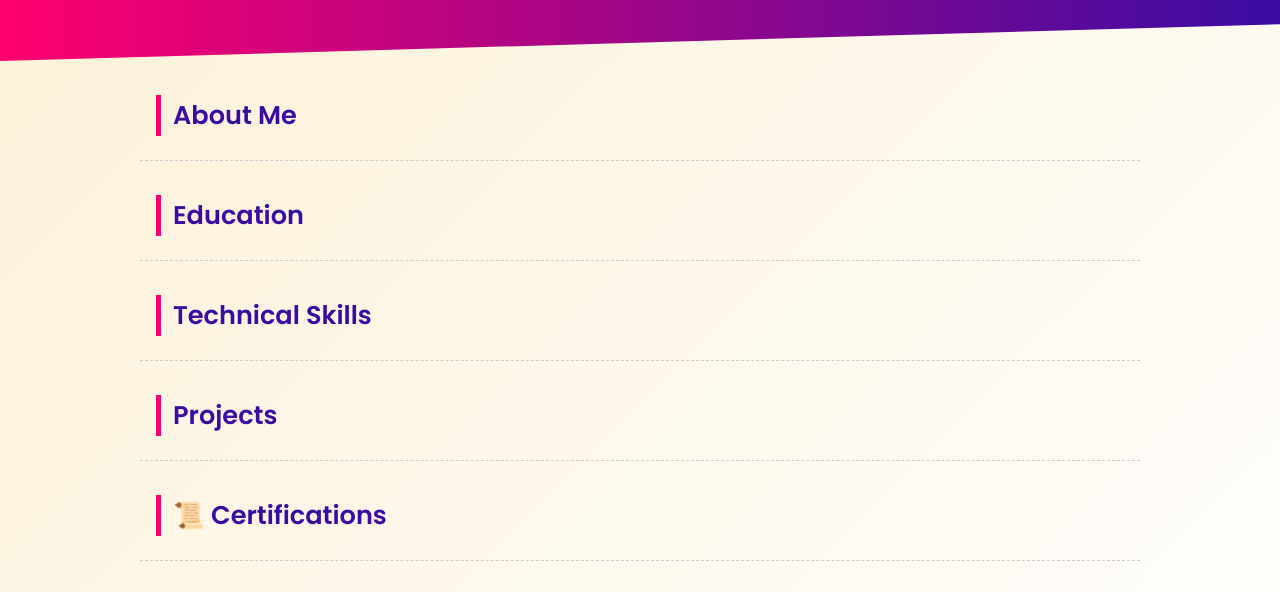
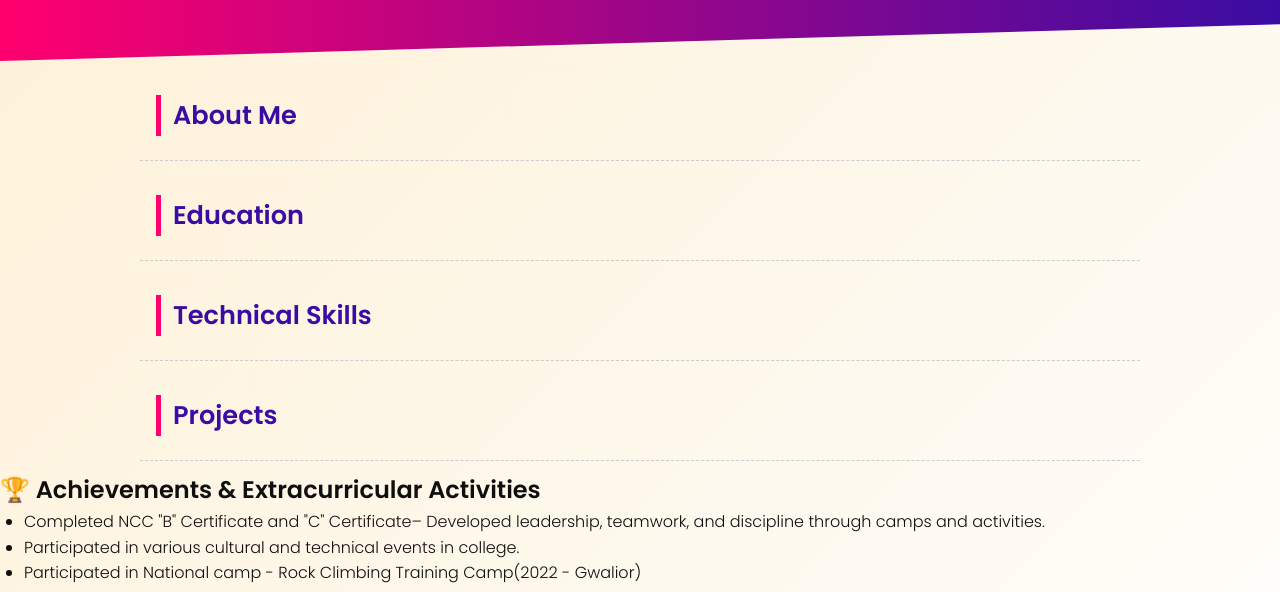
Before and after one commit to chanchal276/Portfolio, a plain HTML site: page index.html in a window 1280 px wide. Shown: the part 185-777 px from the top of the page. Drawn offline with Linux system fonts and the light colour scheme.

```diff
--- a/index.html
+++ b/index.html
@@ -198,6 +198,17 @@
     </div>
   </div>
 
+  <!--achivements-->
+  <section class="achievements">
+  <h2>🏆 Achievements & Extracurricular Activities</h2>
+  <ul>
+    <li>Completed NCC "B" Certificate and "C" Certificate– Developed leadership, teamwork, and discipline through camps and activities.</li>
+    <li>Participated in various cultural and technical events in college.</li>
+    <li>Participated in National camp - Rock Climbing Training Camp(2022 - Gwalior)</li>
+  </ul>
+</section>
+
+
   <!-- Certifications -->
   <div class="section">
     <h2 onclick="toggleSection(this)">📜 Certifications</h2>
```
